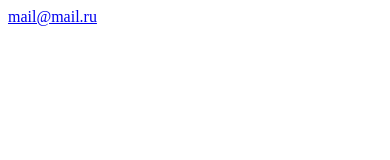
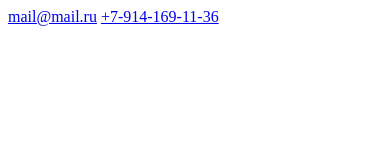
Before and after one commit to sergei-galichev/sb-git-2-8-1, a plain HTML site: page index.html in a window 390 px wide. Drawn offline with Linux system fonts and the light colour scheme.

Commit message:
added phone to index.html

```diff
--- a/index.html
+++ b/index.html
@@ -11,6 +11,7 @@
 <body>
     <div>
         <a href="mailto:mail@mail.ru">mail@mail.ru</a>
+        <a href="tel:+79141691136">+7-914-169-11-36</a>
     </div>
 
 </body>
```
